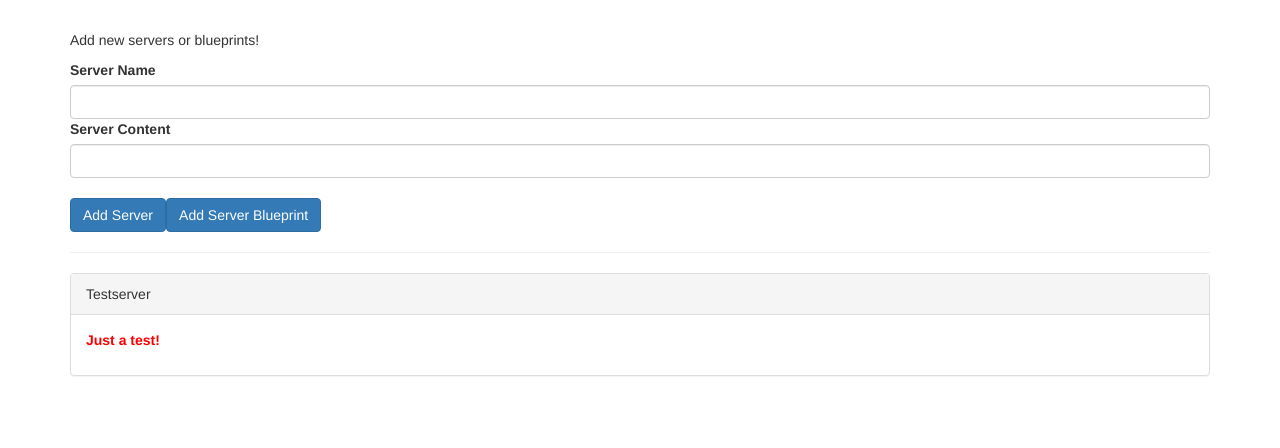
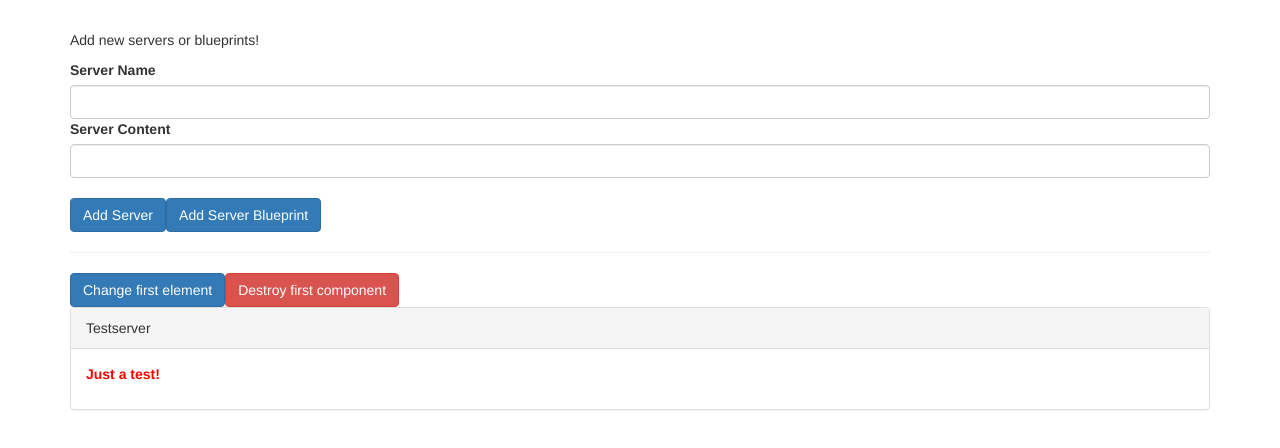
Before and after one commit to clinturbin/angular_practice_app, an Angular app: page / in a window 1280 px wide. Shown: the top 448 px of the page. Built offline with nearby package versions, Linux system fonts and the light colour scheme.

Commit message:
Added examples of how to use different lifecycle hooks

```diff
--- a/src/app/app.component.html
+++ b/src/app/app.component.html
@@ -6,9 +6,18 @@
   <hr>
   <div class="row">
     <div class="col-xs-12">
+      <button
+        class="btn btn-primary"
+        (click)="onChangeFirst()"
+      >Change first element</button>
+      <button
+        class="btn btn-danger"
+        (click)="onDestroyFirst()"
+      >Destroy first component</button>
       <app-server-element
         *ngFor="let serverElement of serverElements"
         [srvElement]="serverElement"
+        [name]="serverElement.name"
       >
         <p>
           <strong *ngIf="serverElement.type === 'server'" style="color:red">{{ serverElement.content }}</strong>
--- a/src/app/app.component.ts
+++ b/src/app/app.component.ts
@@ -28,6 +28,13 @@
     });
   }
 
+  onChangeFirst() {
+    this.serverElements[0].name = 'Changed';
+  }
+
+  onDestroyFirst() {
+    this.serverElements.splice(0, 1);
+  }
 
 
 }
--- a/src/app/server-element/server-element.component.html
+++ b/src/app/server-element/server-element.component.html
@@ -1,7 +1,6 @@
 <div class="panel panel-default">
-  <div class="panel-heading">
-    {{ element.name }}
-  </div>
+  <!-- <div class="panel-heading">{{ element.name }}</div> -->
+  <div class="panel-heading">{{ name }}</div>
   <div class="panel-body">
     <ng-content></ng-content>
   </div>
--- a/src/app/server-element/server-element.component.ts
+++ b/src/app/server-element/server-element.component.ts
@@ -1,4 +1,17 @@
-import { Component, OnInit, Input, ViewEncapsulation } from '@angular/core';
+import {
+  Component,
+  OnInit,
+  Input,
+  ViewEncapsulation,
+  OnChanges,
+  SimpleChanges,
+  DoCheck,
+  AfterContentInit,
+  AfterContentChecked,
+  AfterViewInit,
+  AfterViewChecked,
+  OnDestroy
+} from '@angular/core';
 
 @Component({
   selector: 'app-server-element',
@@ -6,12 +19,53 @@
   styleUrls: ['./server-element.component.css'],
   encapsulation: ViewEncapsulation.Emulated // None, Native
 })
-export class ServerElementComponent implements OnInit {
+export class ServerElementComponent implements
+  OnInit,
+  OnChanges,
+  DoCheck,
+  AfterContentInit,
+  AfterContentChecked,
+  AfterViewInit,
+  AfterViewChecked,
+  OnDestroy {
   @Input('srvElement') element: {type: string, name: string, content: string};
+  @Input() name: string;
 
-  constructor() { }
+  constructor() {
+    console.log('constructor called!');
+  }
+
+  ngOnChanges(changes: SimpleChanges) {
+    console.log('ngOnChanges called!');
+    console.log(changes);
+  }
 
   ngOnInit() {
+    console.log('ngOnInit called!');
+  }
+
+  ngDoCheck() {
+    console.log('ngDoCheck called!');
+  }
+
+  ngAfterContentInit() {
+    console.log('ngAfterContentInit called!');
+  }
+
+  ngAfterContentChecked() {
+    console.log('ngAfterContentChecked called!');
+  }
+
+  ngAfterViewInit() {
+    console.log('ngAfterViewInit called!');
+  }
+
+  ngAfterViewChecked() {
+    console.log('ngAfterViewChecked called!');
+  }
+
+  ngOnDestroy() {
+    console.log('ngOnDestroy called!');
   }
 
 }
```
